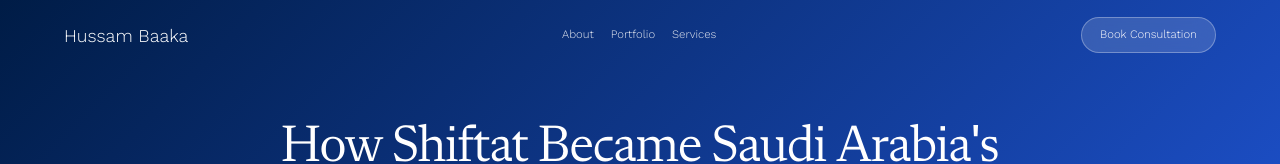
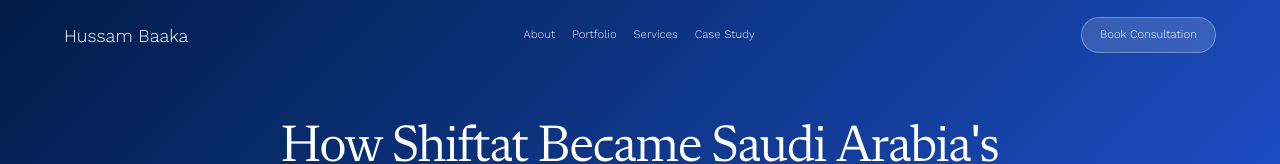
Before and after one commit to SystemSaura/hussam-portfolio, a Next.js app: page /shiftat in a window 1280 px wide. Shown: the top 164 px of the page. Built offline with nearby package versions, Linux system fonts and the light colour scheme.

Commit message:
Fix header.tsx and caseStudyPage.tsx: reorder navigation to 'About Portfolio Services Case Study' and add missing Case Study nav item to Shiftat page header

```diff
--- a/src/app/page.tsx
+++ b/src/app/page.tsx
@@ -16,6 +16,7 @@
   const aboutRef = useRef<HTMLElement>(null);
   const portfolioRef = useRef<HTMLElement>(null);
   const servicesRef = useRef<HTMLElement>(null);
+  const caseStudyRef = useRef<HTMLElement>(null);
 
   const scrollToSection = (ref: React.RefObject<HTMLElement>) => {
     ref.current?.scrollIntoView({ behavior: 'smooth' });
@@ -25,6 +26,7 @@
     about: () => scrollToSection(aboutRef),
     portfolio: () => scrollToSection(portfolioRef),
     services: () => scrollToSection(servicesRef),
+    caseStudy: () => scrollToSection(caseStudyRef),
   };
 
   return (
@@ -34,7 +36,7 @@
       <TrustedCompanies />
       <About ref={aboutRef} />
       <Services ref={servicesRef} />
-      <CaseStudy />
+      <CaseStudy ref={caseStudyRef} />
       <Portfolio ref={portfolioRef} />
       <Testimonials />
       <CTA />
--- a/src/app/portfolio/page.tsx
+++ b/src/app/portfolio/page.tsx
@@ -7,6 +7,7 @@
     about: () => window.location.href = '/#about',
     portfolio: () => window.location.href = '/#portfolio',
     services: () => window.location.href = '/#services',
+    caseStudy: () => window.location.href = '/#caseStudy',
   };
 
   return <PortfolioPage onNavigate={navigationHandlers} />;
--- a/src/app/shiftat/page.tsx
+++ b/src/app/shiftat/page.tsx
@@ -7,6 +7,7 @@
     about: () => window.location.href = '/#about',
     portfolio: () => window.location.href = '/#portfolio',
     services: () => window.location.href = '/#services',
+    caseStudy: () => window.location.href = '/#caseStudy',
   };
 
   return (
--- a/src/caseStudyPage/caseStudyPage.tsx
+++ b/src/caseStudyPage/caseStudyPage.tsx
@@ -11,6 +11,7 @@
   about: () => void;
   portfolio: () => void;
   services: () => void;
+  caseStudy: () => void;
 }
 
 interface CaseStudyDetailProps {
@@ -22,7 +23,7 @@
     <div className={styles.detailContainer}>
       {/* Unified Background Container for Header + Hero */}
       <div className={styles.unifiedBackgroundContainer}>
-        {/* Header Navigation - Merged from shiftatHeader */}
+        {/* Header Navigation - Fixed to include all navigation items */}
         <header className={styles.navComponent}>
           <div className={styles.navContainer}>
             {/* Logo */}
@@ -32,11 +33,12 @@
               </Link>
             </div>
 
-            {/* Navigation */}
+            {/* Navigation - Fixed order and added Case Study */}
             <nav className="hidden md:flex items-center space-x-0">
               <button onClick={onNavigate.about} className={styles.navLink}>About</button>
               <button onClick={onNavigate.portfolio} className={styles.navLink}>Portfolio</button>
               <button onClick={onNavigate.services} className={styles.navLink}>Services</button>
+              <button onClick={onNavigate.caseStudy} className={styles.navLink}>Case Study</button>
             </nav>
 
             {/* Right side buttons */}
--- a/src/components/caseStudySection/caseStudy.tsx
+++ b/src/components/caseStudySection/caseStudy.tsx
@@ -2,11 +2,12 @@
 
 import Image from "next/image";
 import Link from "next/link";
+import { forwardRef } from "react";
 import styles from "./caseStudy.module.css";
 
-export default function CaseStudy() {
+const CaseStudy = forwardRef<HTMLElement>((_, ref) => {
   return (
-    <section className={styles.caseStudySection}>
+    <section ref={ref} className={styles.caseStudySection}>
       <div className={styles.container}>
         {/* Section Header - Matches Hero typography */}
         <div className={styles.sectionHeader}>
@@ -115,4 +116,8 @@
       </div>
     </section>
   );
-}
+});
+
+CaseStudy.displayName = "CaseStudy";
+
+export default CaseStudy;
--- a/src/components/headerSection/header.tsx
+++ b/src/components/headerSection/header.tsx
@@ -8,6 +8,7 @@
     about: () => void;
     portfolio: () => void;
     services: () => void;
+    caseStudy: () => void;
   };
   variant?: "default" | "white";
 }
@@ -25,11 +26,12 @@
           </Link>
         </div>
 
-        {/* Navigation */}
+        {/* Navigation - Fixed order: About, Portfolio, Services, Case Study */}
         <nav className="hidden md:flex items-center space-x-0">
           <button onClick={onNavigate.about} className={styles.navLink}>About</button>
           <button onClick={onNavigate.portfolio} className={styles.navLink}>Portfolio</button>
           <button onClick={onNavigate.services} className={styles.navLink}>Services</button>
+          <button onClick={onNavigate.caseStudy} className={styles.navLink}>Case Study</button>
         </nav>
 
         {/* Right side buttons */}
--- a/src/portfolioPage/portfolioPage.tsx
+++ b/src/portfolioPage/portfolioPage.tsx
@@ -11,6 +11,7 @@
   about: () => void;
   portfolio: () => void;
   services: () => void;
+  caseStudy: () => void;
 }
 
 interface PortfolioPageProps {
```
